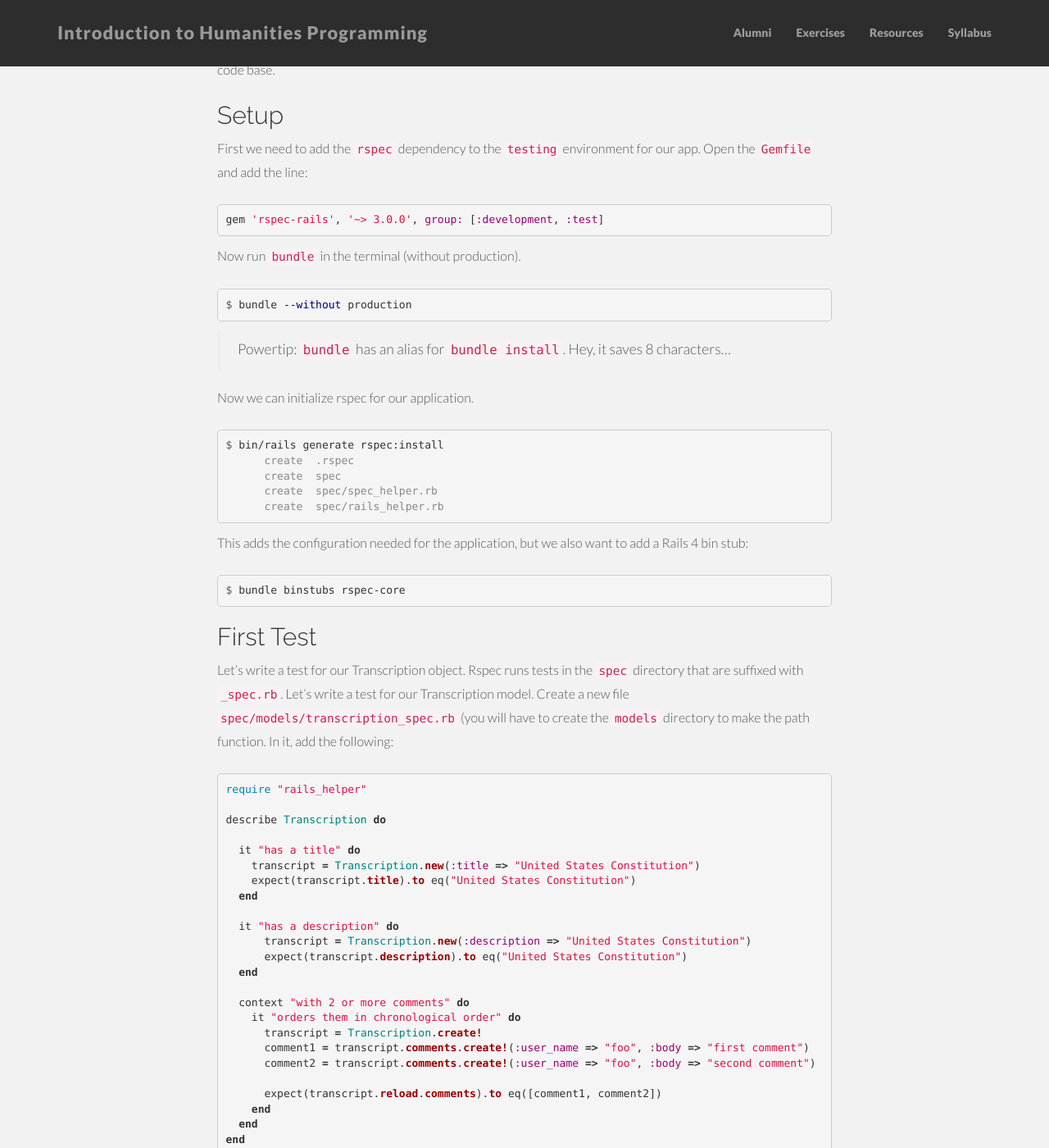
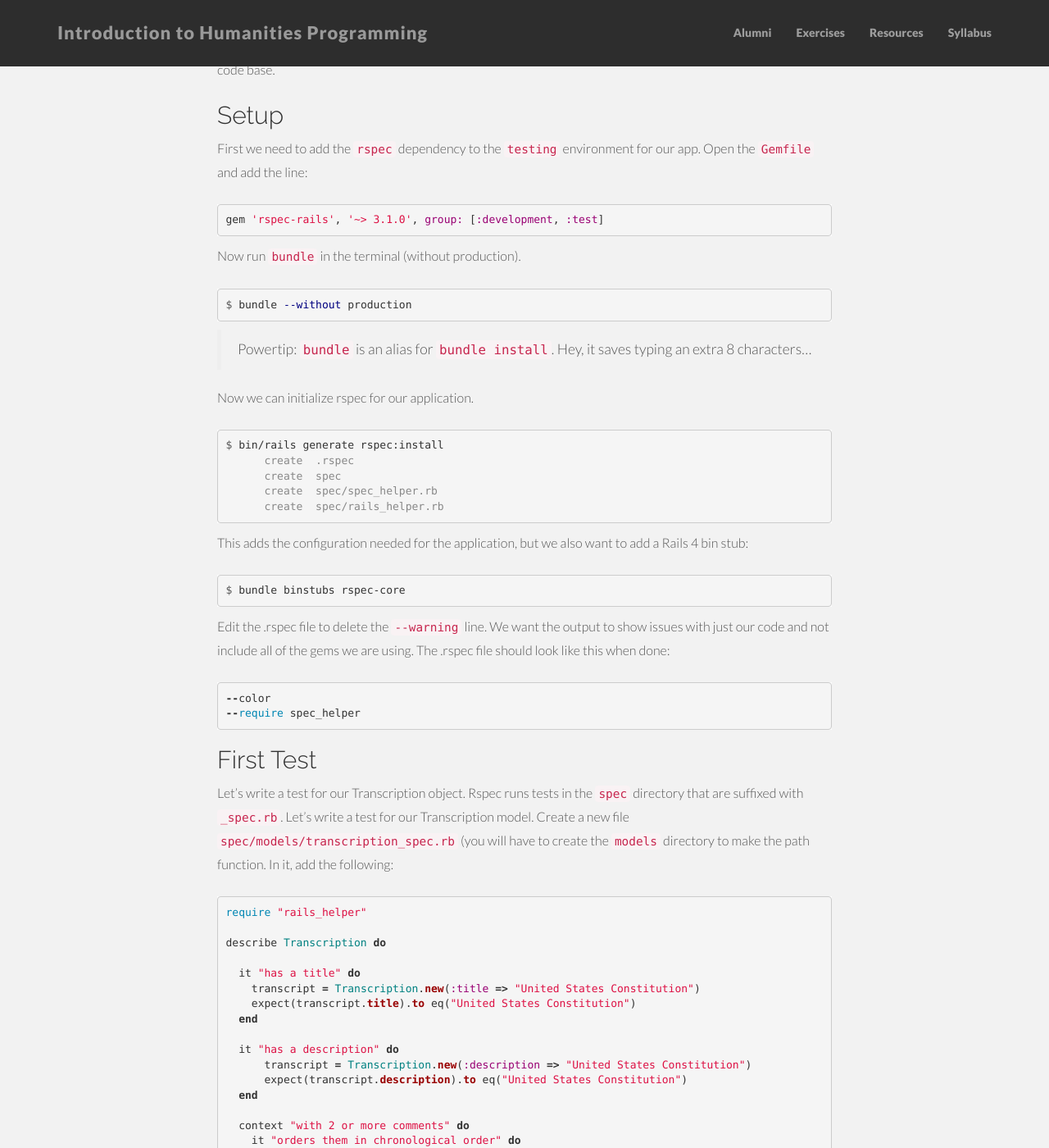
Before and after one commit to humanitiesprogramming/humanitiesprogramming.github.io, a Jekyll site: the page built from exercise-rails12.md, in a window 1280 px wide and 1400 px high, scrolled down 638 px. Shown: the whole window at 82% size. Built offline with Jekyll 4.4.1, drawn with Linux system fonts in a browser that asks for light colours; nearby versions of some CDN libraries.

Commit message:
Update rspec version and .rspec file
Update rspec version to 3.1.0 or greater to fix deprecated method
warnings.

Delete the --warning option from the .rspec file. Otherwise it spits out
tons of output about the gems being used.

```diff
--- a/exercise-rails12.md
+++ b/exercise-rails12.md
@@ -35,7 +35,7 @@ First we need to add the `rspec` dependency to the `testing` environment for
 our app. Open the `Gemfile` and add the line:
 
 {% highlight ruby %}
-gem 'rspec-rails', '~> 3.0.0', group: [:development, :test]
+gem 'rspec-rails', '~> 3.1.0', group: [:development, :test]
 {% endhighlight %}
 
 Now run `bundle` in the terminal (without production).
@@ -44,7 +44,7 @@ Now run `bundle` in the terminal (without production).
 $ bundle --without production
 {% endhighlight %}
 
-> Powertip: `bundle` has an alias for `bundle install`. Hey, it saves 8 characters...
+> Powertip: `bundle` is an alias for `bundle install`. Hey, it saves typing an extra 8 characters...
 
 Now we can initialize rspec for our application.
 
@@ -61,6 +61,15 @@ a Rails 4 bin stub:
 
 {% highlight console %}
 $ bundle binstubs rspec-core
+{% endhighlight %}
+
+Edit the .rspec file to delete the `--warning` line. We want the output to show
+issues with just our code and not include all of the gems we are using. The
+.rspec file should look like this when done:
+
+{% highlight ruby %}
+--color
+--require spec_helper
 {% endhighlight %}
 
 ## First Test
```
